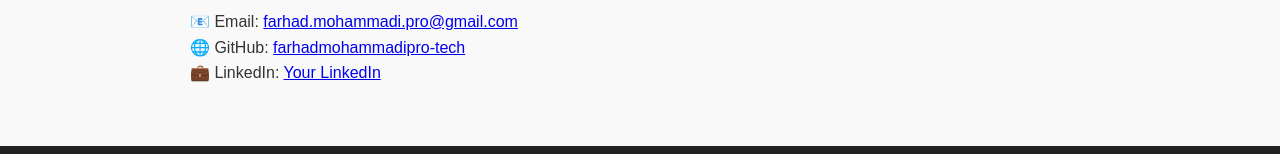
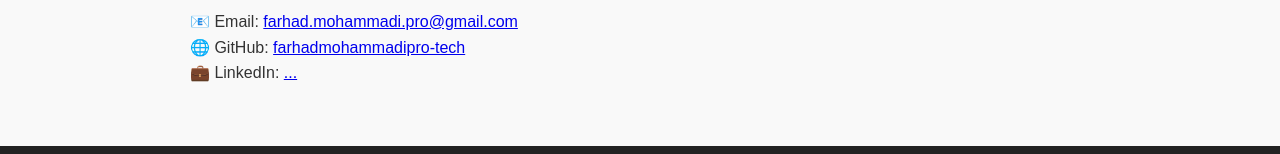
Before and after one commit to farhadmohammadipro-tech/portfolio, a plain HTML site: page index.html in a window 1280 px wide. Shown: the part 830-984 px from the top of the page. Drawn offline with Linux system fonts and the light colour scheme.

Commit message:
Update index.html

```diff
--- a/index.html
+++ b/index.html
@@ -55,7 +55,7 @@
       <h2>Contact</h2>
       <p>📧 Email: <a href="mailto:farhad.mohammadi.pro@gmail.com">farhad.mohammadi.pro@gmail.com</a></p>
       <p>🌐 GitHub: <a href="https://github.com/farhadmohammadipro-tech" target="_blank">farhadmohammadipro-tech</a></p>
-      <p>💼 LinkedIn: <a href="#" target="_blank">Your LinkedIn</a></p>
+      <p>💼 LinkedIn: <a href="#" target="_blank">...</a></p>
     </div>
   </section>
 
```
